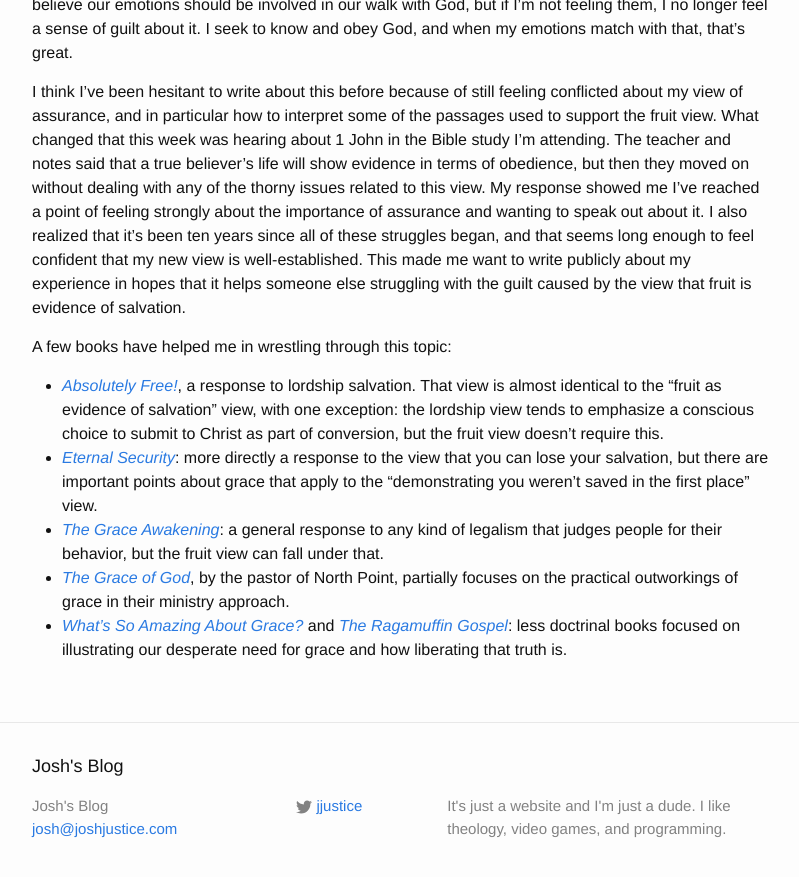
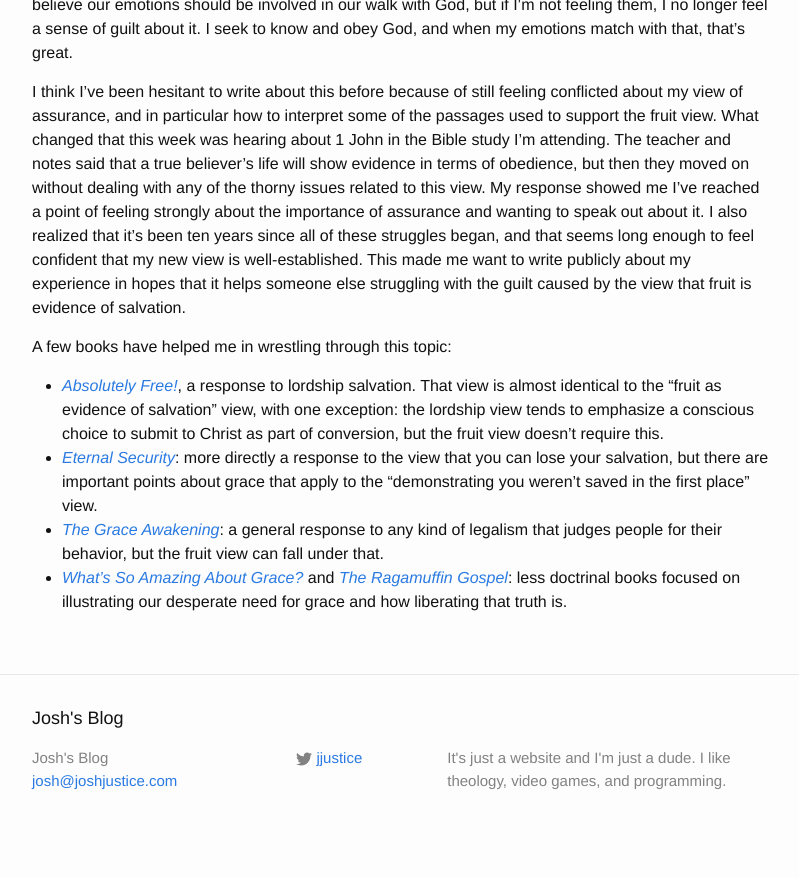
Before and after one commit to CodingItWrong/joshjustice.com, a Jekyll site: the page built from _posts/2017-03-07-fruit.md, in a window 1280 px wide and 900 px high, scrolled down 4434 px. Shown: the top 877 px of the window, without its empty margins (238-1037 px from the left). Built offline with Jekyll 4.4.1, drawn with Linux system fonts in a browser that asks for light colours; after the commit the page ends 5286 px from its top, so only the background shows below that.

Commit message:
remove andy book for now
Im not sure yet how directly related it is

```diff
--- a/_posts/2017-03-07-fruit.md
+++ b/_posts/2017-03-07-fruit.md
@@ -59,5 +59,4 @@ A few books have helped me in wrestling through this topic:
 * [*Absolutely Free!*](https://www.amazon.com/dp/0310519608/ref=cm_sw_r_cp_api_mXWUyb7SRR59V), a response to lordship salvation. That view is almost identical to the "fruit as evidence of salvation" view, with one exception: the lordship view tends to emphasize a conscious choice to submit to Christ as part of conversion, but the fruit view doesn't require this.
 * [*Eternal Security*](https://www.amazon.com/dp/0785264175/ref=cm_sw_r_cp_api_nYWUybZ310AF9): more directly a response to the view that you can lose your salvation, but there are important points about grace that apply to the "demonstrating you weren't saved in the first place" view.
 * [*The Grace Awakening*](https://www.amazon.com/dp/1400202930/ref=cm_sw_r_cp_api_1YWUyb8R00BVC): a general response to any kind of legalism that judges people for their behavior, but the fruit view can fall under that.
-* [*The Grace of God*](https://www.amazon.com/dp/0849947162/ref=cm_sw_r_cp_api_-6WUybXKVY21N), by the pastor of North Point, partially focuses on the practical outworkings of grace in their ministry approach.
 * [*What's So Amazing About Grace?*](https://www.amazon.com/dp/0310245656/ref=cm_sw_r_cp_api_UZWUyb799AQD9) and [*The Ragamuffin Gospel*](https://www.amazon.com/dp/1590525027/ref=cm_sw_r_cp_api_t0WUybM26HSW8): less doctrinal books focused on illustrating our desperate need for grace and how liberating that truth is.
```
